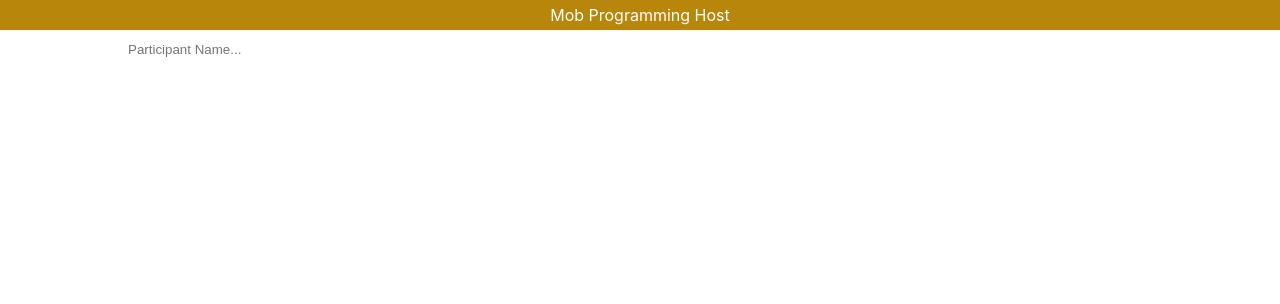
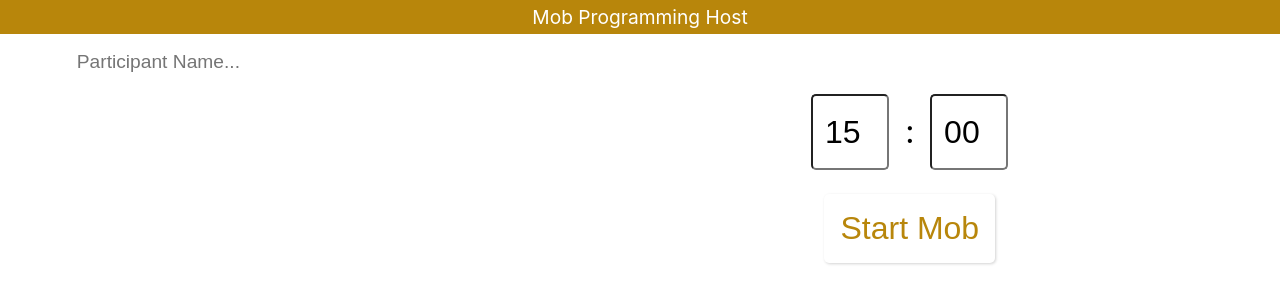
Before and after one commit to nidhidsharma08121988/mob-programmer, a React (Create React App) app: page / in a window 1280 px wide. Shown: the top 304 px of the page. Built offline with nearby package versions, Linux system fonts and the light colour scheme.

Commit message:
setup & style: basaic setup for timer and  styling

```diff
--- a/src/App.js
+++ b/src/App.js
@@ -5,8 +5,11 @@ const Mob = require('./Mob')
 
 function App() {
   const [mob, setMob] = useState(null)
+  const [minutes, setMinutes] = useState('15')
+  const [seconds, setSeconds] = useState('00')
   const [participant, setParticipant] = useState('')
   const [participants, setParticipants] = useState([])
+  const [isDisabled, setIsDisabled] = useState(false)
 
   useEffect(() => {
     setMob(new Mob())
@@ -22,9 +25,18 @@ function App() {
     }
   }
 
+  const handleMobbing = e => {
+    //start timer for set minutes and seconds
+    //disable the inputs
+    //convert start mob to reset button
+    //after that time expires: clear the timer and rotate mob
+  }
+
   return (
     <div className={styles.App}>
       <div className={styles.header}>Mob Programming Host</div>
+      <div className={styles.participant_timer}>
+        <div className={styles.participant_panel}>
           <input
             data-testid='participant-input'
             value={participant}
@@ -41,6 +53,40 @@ function App() {
             ))}
           </div>
         </div>
+        <div className={styles.timer}>
+          <div>
+            <input
+              className={styles.minutes}
+              value={minutes}
+              placeholder='00'
+              type='number'
+              onChange={e => setMinutes(e.target.value)}
+              maxLength={2}
+              min='00'
+              max='20'
+              disabled={isDisabled}
+            ></input>
+            <label className={styles.colon}>:</label>
+            <input
+              className={styles.seconds}
+              value={seconds}
+              placeholder='00'
+              type='number'
+              onChange={e => setSeconds(e.target.value)}
+              maxLength={2}
+              min='00'
+              max='59'
+              disabled={isDisabled}
+            ></input>
+          </div>
+          <div>
+            <button className={styles.startMob} onClick={handleMobbing}>
+              Start Mob
+            </button>
+          </div>
+        </div>
+      </div>
+    </div>
   )
 }
 
--- a/src/App.module.css
+++ b/src/App.module.css
@@ -8,29 +8,48 @@
   align-items: center;
   margin: 0;
   padding: 0;
+  overflow: hidden;
 }
 .header {
   width: 100%;
   background-color: darkgoldenrod;
   color: white;
   padding: 0.3rem;
+  font-size: larger;
+}
+.participant_timer {
+  display: flex;
+  align-items: top;
+  margin: 0.3rem;
+  width: 90%;
+  height: 100%;
+}
+.participant_panel {
+  display: flex;
+  flex-direction: column;
+  max-width: 60%;
+  width: 60%;
+  height: 100%;
 }
 .input {
+  top: 60px;
   width: 80%;
   padding: 0.3rem;
   margin: 0.5rem;
+  font-size: 1.2rem;
   border: none;
   outline: none;
 }
 .list {
   display: flex;
-  width: 80%;
   flex-wrap: wrap;
-  align-self: center;
+  padding: 1.5rem;
+  overflow: auto;
 }
 .item {
   display: flex;
   text-align: center;
+  font-size: 1.2rem;
   justify-content: center;
   align-items: center;
   padding: 0px;
@@ -40,3 +59,34 @@
   height: 100px;
   box-shadow: 1px 1px 4px lightgray;
 }
+.timer {
+  margin: 3rem;
+  font-size: 2rem;
+}
+.minutes,
+.seconds,
+.colon {
+  margin: 0.5rem;
+  text-align: center;
+  width: 70px;
+  height: 70px;
+  font-size: 2rem;
+  border-radius: 5px;
+}
+.startMob {
+  border: none;
+  margin: 1rem;
+  font-size: 2rem;
+  padding: 1rem;
+  background-color: white;
+  box-shadow: 1px 1px 3px lightgray;
+  cursor: pointer;
+  color: darkgoldenrod;
+  transition: all 0.1s ease-in;
+  border-radius: 5px;
+}
+.startMob:hover {
+  background-color: darkgoldenrod;
+  opacity: 0.4;
+  color: white;
+}
```
Lines whose indentation alone changed are shown as unchanged.
